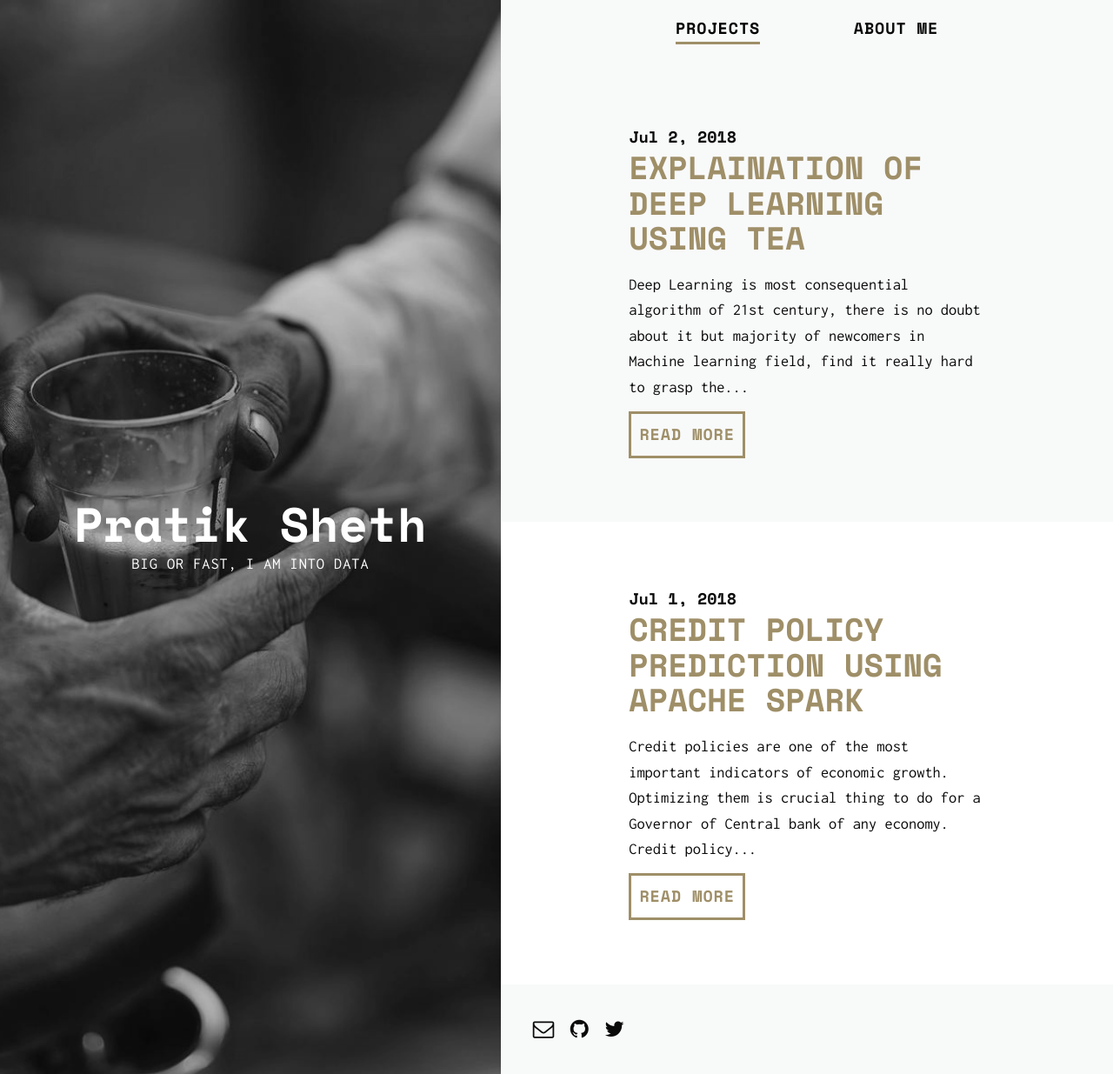
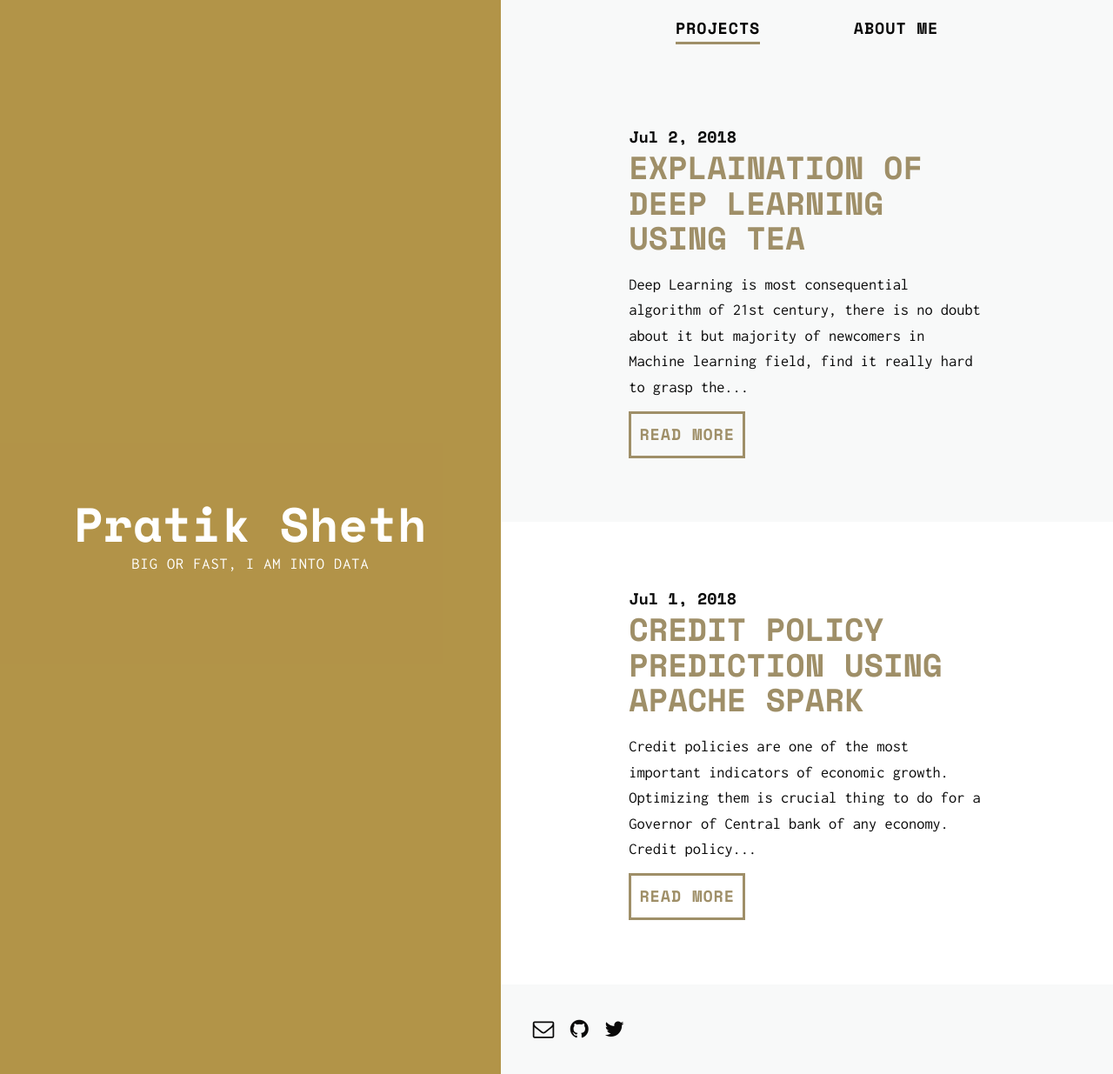
Before and after one commit to daftengineer/daftengineer.github.io, a Jekyll site: the page built from index.html, in a window 1280 px wide and 1235 px high. Shown: the whole window at 87% size. Built offline with Jekyll 4.4.1, drawn with Linux system fonts in a browser that asks for light colours; nearby versions of some CDN libraries; the list of posts is cut into pages by our own code.

Commit message:
Update index.html

```diff
--- a/index.html
+++ b/index.html
@@ -4,7 +4,7 @@ layout: default
 <section class="previews">
   <div>
     {% for post in paginator.posts %}
-      <figure class="absolute-bg preview__img" style="{{ post.image }}"></figure>
+      <figure class="absolute-bg preview__img" style="background-color:#dcb658;"></figure>
     {% endfor %}
     <div class="previews__container">
 
```
